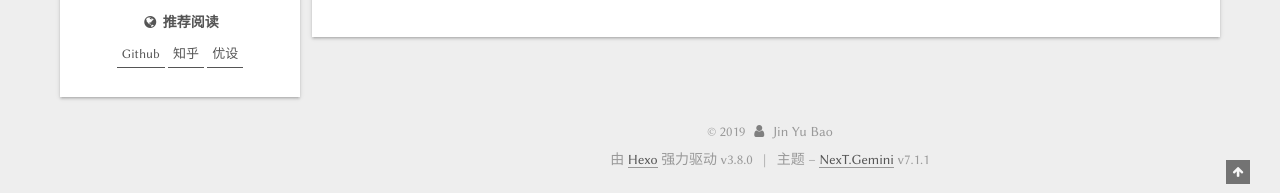
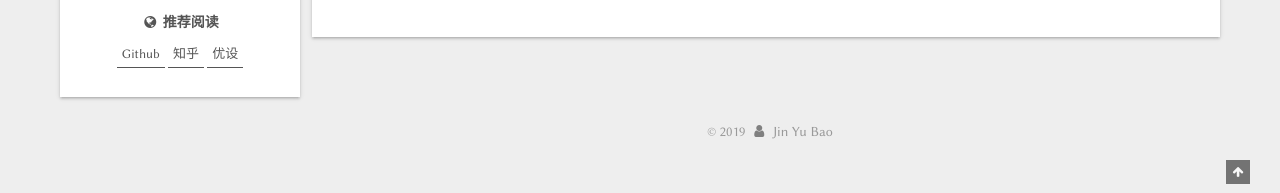
Before and after one commit to gitjinyubao/gitjinyubao.github.io, a plain HTML site: page index.html in a window 1280 px wide. Shown: the part 716-909 px from the top of the page. After the commit the page ends 881 px from the top, so only its background shows below. Drawn offline with Linux system fonts and the light colour scheme.

Commit message:
Site updated: 2019-05-18 13:45:56

```diff
--- a/css/main.css
+++ b/css/main.css
@@ -1890,7 +1890,7 @@ pre .javascript .function {
   width: 4px;
   height: 4px;
   border-radius: 50%;
-  background: #ff702e;
+  background: #4052a7;
 }
 .feed-link,
 .chat {
--- a/index.html
+++ b/index.html
@@ -742,15 +742,9 @@
 </div>
 
 
-  <div class="powered-by">由 <a href="https://hexo.io" class="theme-link" rel="noopener" target="_blank">Hexo</a> 强力驱动 v3.8.0</div>
 
 
 
-  <span class="post-meta-divider">|</span>
-
-
-
-  <div class="theme-info">主题 – <a href="https://theme-next.org" class="theme-link" rel="noopener" target="_blank">NexT.Gemini</a> v7.1.1</div>
 
 
 
```
Also changed, not shown: 2019/05/18/hello-world/index.html (+0 -6 lines), archives/2019/05/index.html (+0 -6 lines), archives/2019/index.html (+0 -6 lines), archives/index.html (+0 -6 lines), categories/index.html (+0 -6 lines), categories/life/index.html (+0 -6 lines), tags/index.html (+0 -6 lines), tags/life/index.html (+0 -6 lines), images/LogoWhalel.svg (added), images/LogoWhalelTwo.svg (added), images/alipay.jpg (added), images/avatar.jpg (added), images/logo-reddit.svg (added), images/logo-redditTwo.svg (added), 3 more files.
